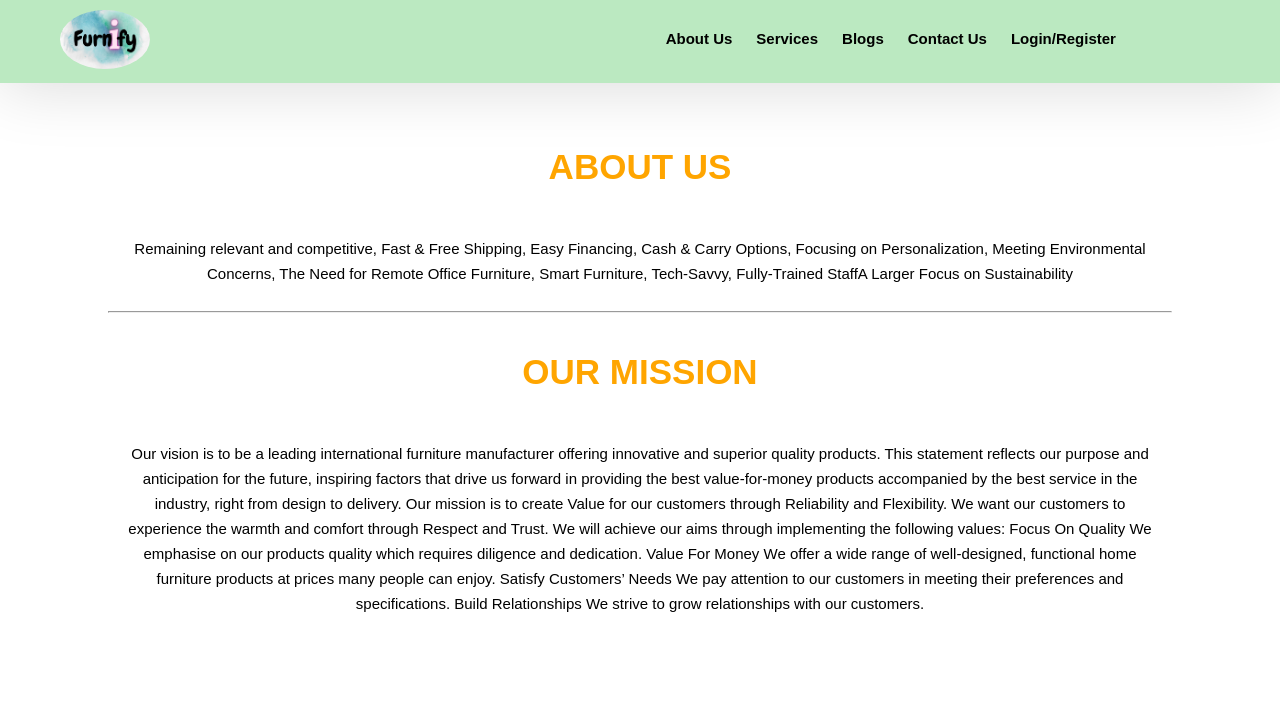
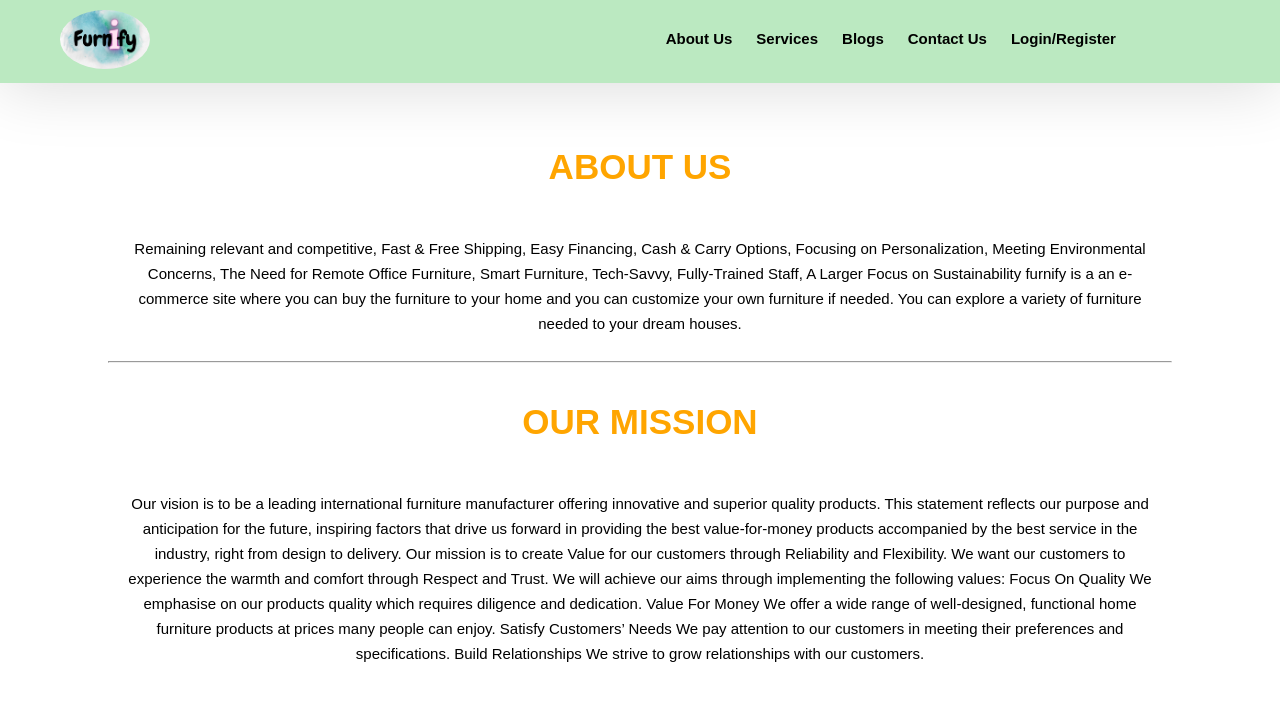
Before and after one commit to s-prithvi-raj/furnify, a plain HTML site: page about.html in a window 1280 px wide. Shown: the top 719 px of the page. Drawn offline with Linux system fonts and the light colour scheme.

Commit message:
Update about.html

```diff
--- a/about.html
+++ b/about.html
@@ -21,7 +21,8 @@
     <div class="about">
         <h2>About Us</h2>
         <div class="about_content">
-            <p>Remaining relevant and competitive, Fast & Free Shipping, Easy Financing, Cash & Carry Options, Focusing on Personalization, Meeting Environmental Concerns, The Need for Remote Office Furniture, Smart Furniture, Tech-Savvy, Fully-Trained StaffA Larger Focus on Sustainability</p>
+            <p>Remaining relevant and competitive, Fast & Free Shipping, Easy Financing, Cash & Carry Options, Focusing on Personalization, Meeting Environmental Concerns, The Need for Remote Office Furniture, Smart Furniture, Tech-Savvy, Fully-Trained Staff, A Larger Focus on Sustainability
+		furnify is a an e-commerce site where you can buy the furniture to your home and you can customize your own furniture if needed. You can explore a variety of furniture needed to your dream houses.</p>
         </div>
         <hr>
         <h2>Our mission</h2>
```
